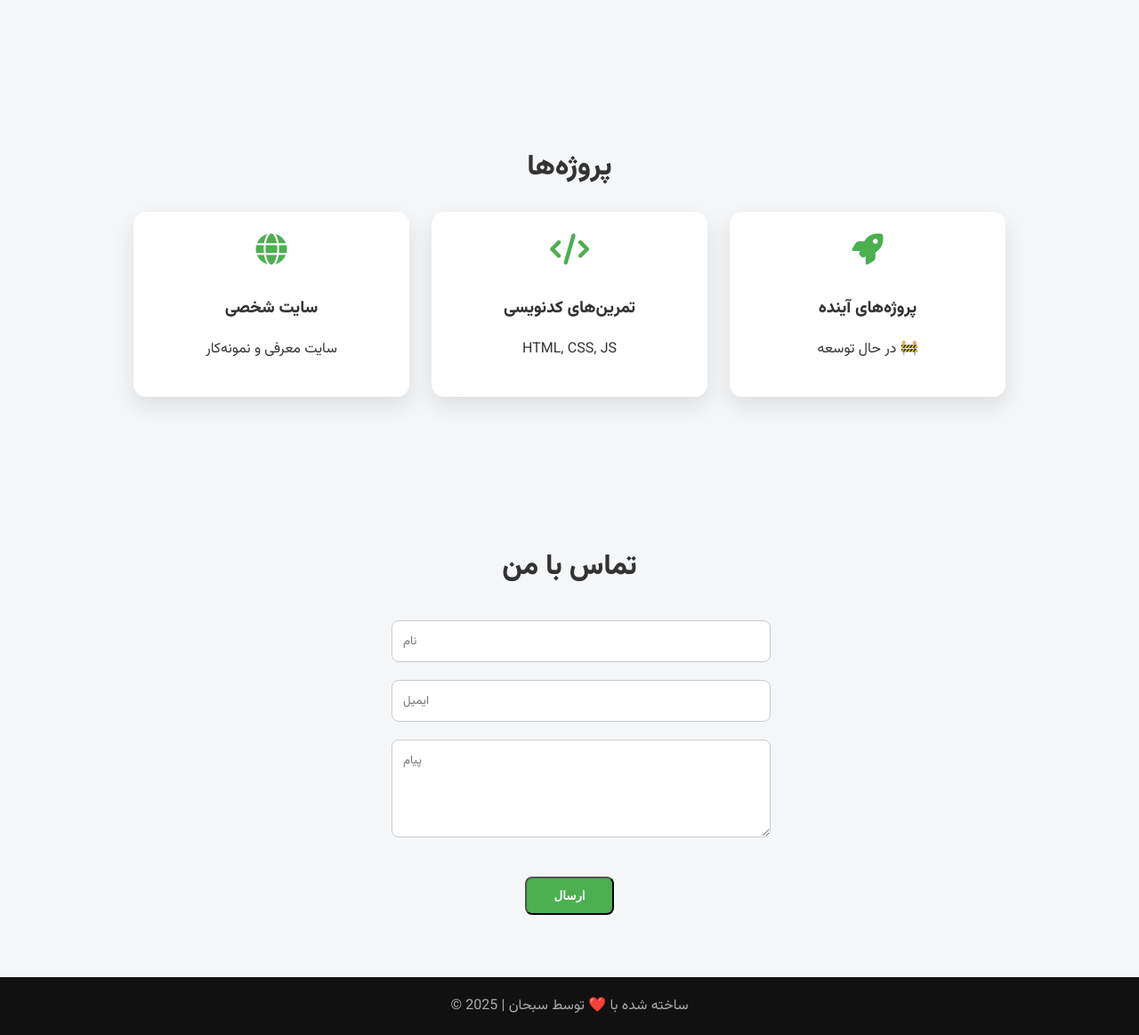
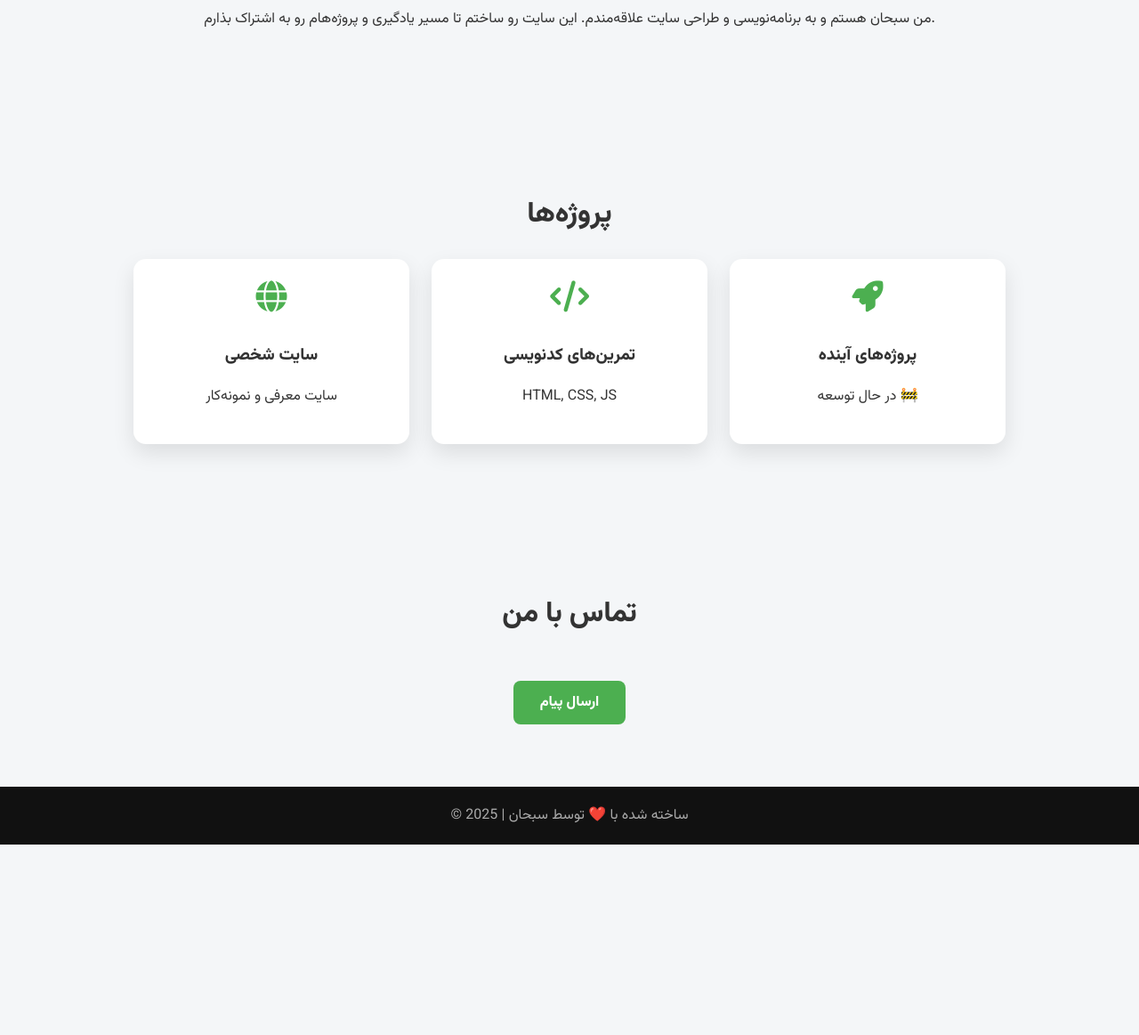
Before and after one commit to sobhansalmanipour9-coder/MyWebsite, a plain HTML site: page index.html in a window 1280 px wide. Shown: the part 713-1876 px from the top of the page at 89% size. After the commit the page ends 1662 px from the top, so only its background shows below. Drawn offline with Linux system fonts and the light colour scheme.

Commit message:
Update index.html
سایت حرفه ای با پروفایل

```diff
--- a/index.html
+++ b/index.html
@@ -5,10 +5,7 @@
   <meta name="viewport" content="width=device-width, initial-scale=1.0">
   <title>سایت شخصی سبحان</title>
 
-  <!-- فونت فارسی -->
   <link href="https://fonts.googleapis.com/css2?family=Vazirmatn:wght@300;400;600;800&display=swap" rel="stylesheet">
-
-  <!-- آیکن -->
   <link rel="stylesheet" href="https://cdnjs.cloudflare.com/ajax/libs/font-awesome/6.5.0/css/all.min.css">
 
   <style>
@@ -44,7 +41,15 @@
       color: white;
       text-align: center;
       padding: 100px 20px;
-      animation: fadeIn 1.5s ease;
+    }
+
+    header img {
+      width: 150px;
+      height: 150px;
+      border-radius: 50%;
+      object-fit: cover;
+      border: 4px solid white;
+      margin-bottom: 20px;
     }
 
     header h1 { font-size: 42px; }
@@ -53,7 +58,6 @@
     section {
       padding: 70px 20px;
       text-align: center;
-      animation: fadeUp 1.5s ease;
     }
 
     h2 { font-size: 32px; margin-bottom: 25px; }
@@ -95,35 +99,11 @@
 
     .btn:hover { background: #388e3c; }
 
-    form {
-      max-width: 400px;
-      margin: auto;
-    }
-
-    input, textarea {
-      width: 100%;
-      padding: 12px;
-      margin: 10px 0;
-      border-radius: 8px;
-      border: 1px solid #ccc;
-      font-family: inherit;
-    }
-
     footer {
       background: #111;
       color: #aaa;
       text-align: center;
       padding: 20px;
-    }
-
-    @keyframes fadeIn {
-      from { opacity: 0; }
-      to { opacity: 1; }
-    }
-
-    @keyframes fadeUp {
-      from { opacity: 0; transform: translateY(40px); }
-      to { opacity: 1; transform: translateY(0); }
     }
 
     @media (max-width: 600px) {
@@ -142,14 +122,18 @@
 </nav>
 
 <header id="home">
+  <img src="profile.jpg" alt="عکس سبحان">
   <h1>سلام! من سبحان هستم 👋</h1>
-  <p>سازنده سایت و برنامه‌نویس در مسیر حرفه‌ای شدن 🚀</p>
+  <p>برنامه‌نویس و سازنده سایت‌های حرفه‌ای 🚀</p>
   <a href="#projects" class="btn">دیدن پروژه‌ها</a>
 </header>
 
 <section id="about">
   <h2>درباره من</h2>
-  <p>من عاشق برنامه‌نویسی و ساخت سایت‌های حرفه‌ای هستم و اینجا مسیر پیشرفتم رو ثبت می‌کنم.</p>
+  <p>
+    من سبحان هستم و به برنامه‌نویسی و طراحی سایت علاقه‌مندم.
+    این سایت رو ساختم تا مسیر یادگیری و پروژه‌هام رو به اشتراک بذارم.
+  </p>
 </section>
 
 <section id="projects">
@@ -175,12 +159,7 @@
 
 <section id="contact">
   <h2>تماس با من</h2>
-  <form>
-    <input type="text" placeholder="نام">
-    <input type="email" placeholder="ایمیل">
-    <textarea rows="4" placeholder="پیام"></textarea>
-    <button class="btn" type="submit">ارسال</button>
-  </form>
+  <a href="#" class="btn">ارسال پیام</a>
 </section>
 
 <footer>
```
